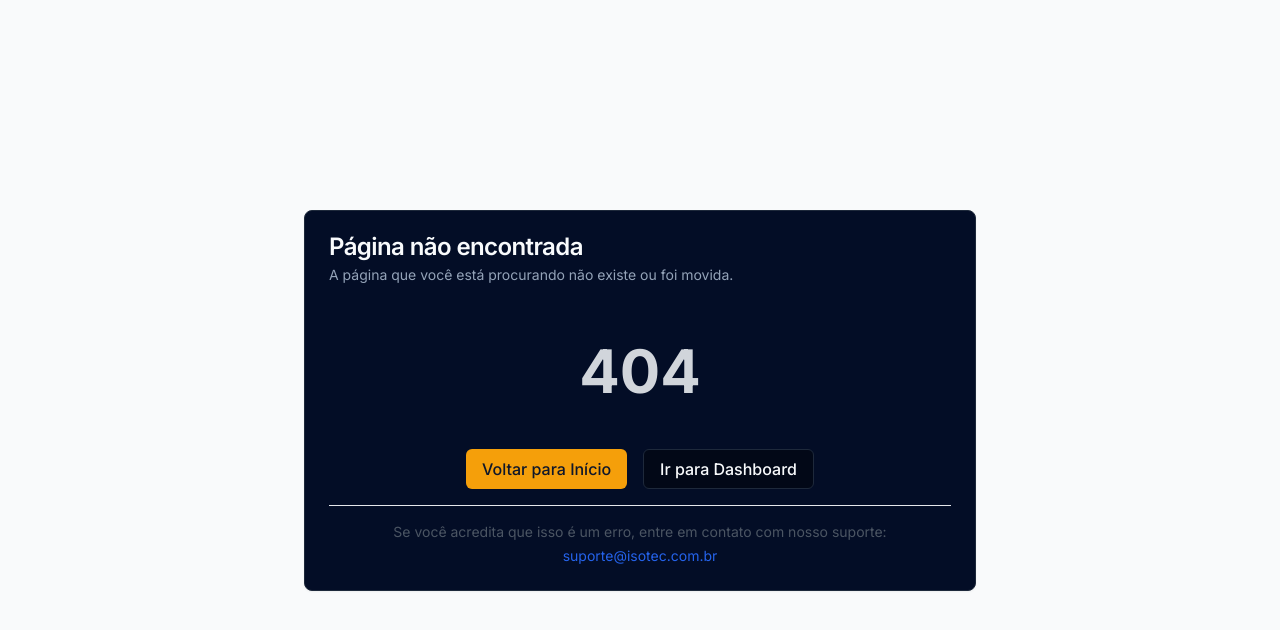
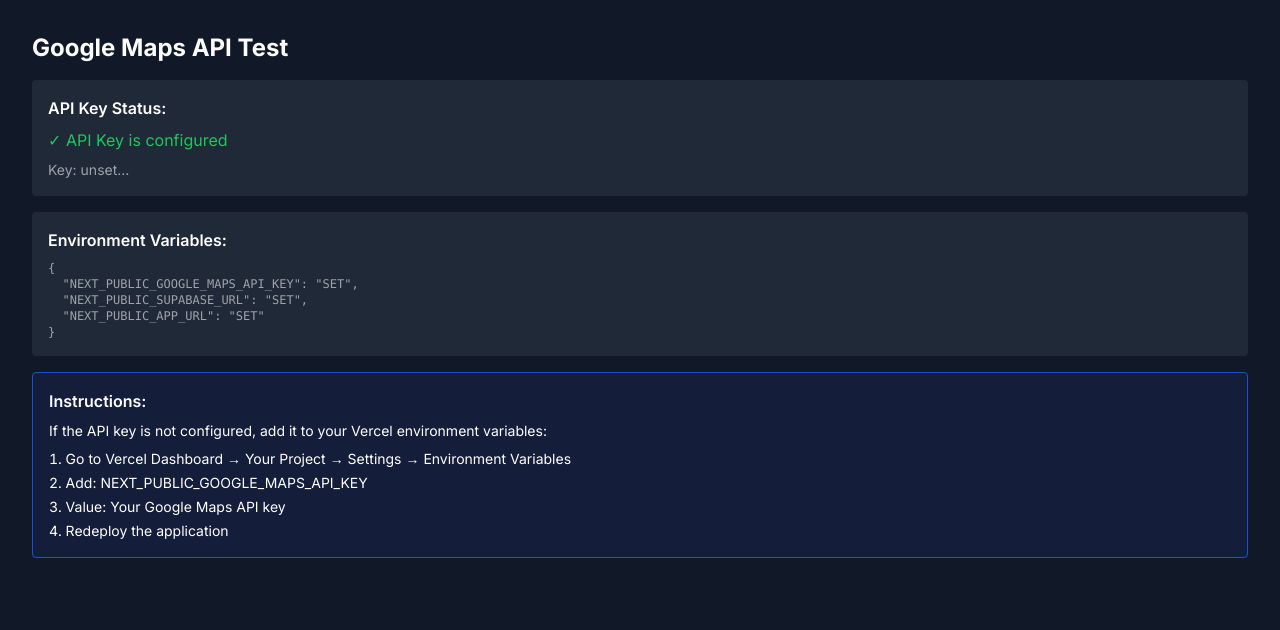
Before and after one commit to hudsonargollo/contrato-isotec, a Next.js app: page /test-maps in a window 1280 px wide. Before the commit this address had no page. Shown: the top 630 px of the page. Built offline with nearby package versions, Linux system fonts and the light colour scheme; no server answers.

Commit message:
Add Google Maps test page and fix middleware matcher

```diff
--- /dev/null
+++ b/app/test-maps/page.tsx
@@ -0,0 +1,55 @@
+'use client';
+
+/**
+ * Test page to verify Google Maps API key
+ */
+
+export default function TestMapsPage() {
+  const apiKey = process.env.NEXT_PUBLIC_GOOGLE_MAPS_API_KEY;
+
+  return (
+    <div className="min-h-screen bg-gray-900 text-white p-8">
+      <h1 className="text-2xl font-bold mb-4">Google Maps API Test</h1>
+
+      <div className="space-y-4">
+        <div className="p-4 bg-gray-800 rounded">
+          <h2 className="font-semibold mb-2">API Key Status:</h2>
+          {apiKey ? (
+            <div>
+              <p className="text-green-500">✓ API Key is configured</p>
+              <p className="text-sm text-gray-400 mt-2">
+                Key: {apiKey.substring(0, 10)}...
+              </p>
+            </div>
+          ) : (
+            <p className="text-red-500">✗ API Key is NOT configured</p>
+          )}
+        </div>
+
+        <div className="p-4 bg-gray-800 rounded">
+          <h2 className="font-semibold mb-2">Environment Variables:</h2>
+          <pre className="text-xs text-gray-400">
+            {JSON.stringify({
+              NEXT_PUBLIC_GOOGLE_MAPS_API_KEY: apiKey ? 'SET' : 'NOT SET',
+              NEXT_PUBLIC_SUPABASE_URL: process.env.NEXT_PUBLIC_SUPABASE_URL ? 'SET' : 'NOT SET',
+              NEXT_PUBLIC_APP_URL: process.env.NEXT_PUBLIC_APP_URL ? 'SET' : 'NOT SET',
+            }, null, 2)}
+          </pre>
+        </div>
+
+        <div className="p-4 bg-blue-900/20 border border-blue-700 rounded">
+          <h2 className="font-semibold mb-2">Instructions:</h2>
+          <p className="text-sm">
+            If the API key is not configured, add it to your Vercel environment variables:
+          </p>
+          <ol className="list-decimal list-inside text-sm mt-2 space-y-1">
+            <li>Go to Vercel Dashboard → Your Project → Settings → Environment Variables</li>
+            <li>Add: NEXT_PUBLIC_GOOGLE_MAPS_API_KEY</li>
+            <li>Value: Your Google Maps API key</li>
+            <li>Redeploy the application</li>
+          </ol>
+        </div>
+      </div>
+    </div>
+  );
+}
--- a/middleware.ts
+++ b/middleware.ts
@@ -98,7 +98,9 @@ export const config = {
      * - favicon.ico (favicon file)
      * - public folder
      * - contracts/[uuid] (public contract view)
+     * - api routes (handled separately in middleware logic)
      */
-    '/((?!_next/static|_next/image|favicon.ico|.*\\.(?:svg|png|jpg|jpeg|gif|webp)$|contracts/).*)',
+    '/((?!_next/static|_next/image|favicon.ico|.*\\.(?:svg|png|jpg|jpeg|gif|webp)$|contracts/|api/).*)',
+    '/api/contracts',
   ],
 };
```
